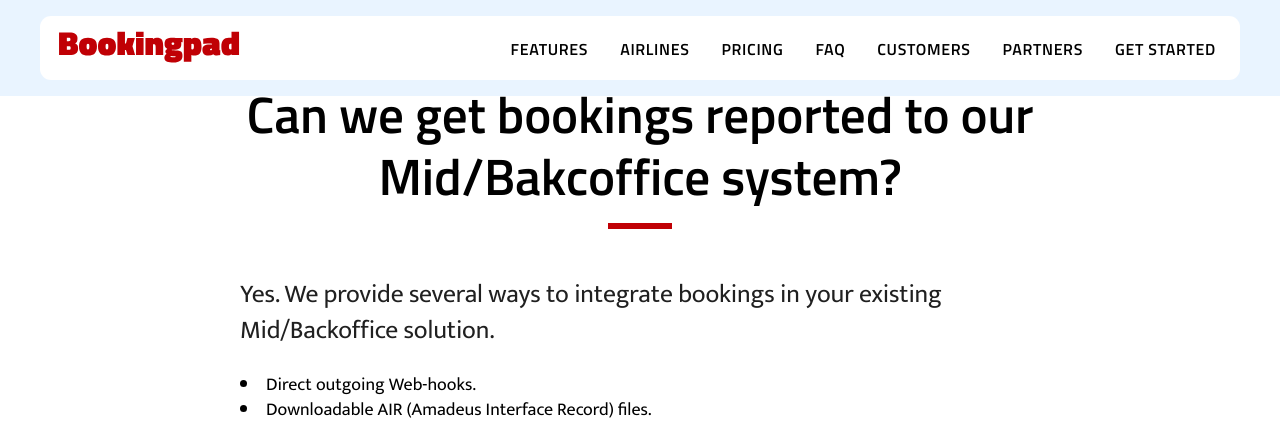
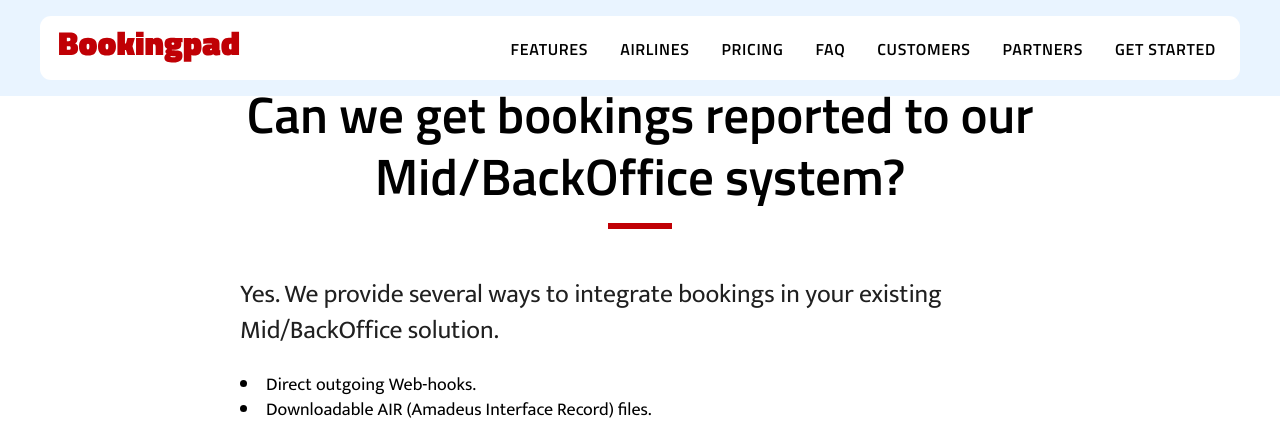
Before and after one commit to tripsimian-labs/bookingpad-web, a Jekyll site: the page built from _faqs/can-we-get-bookings-reported-to-our-mid-bakcoffice-system.md, in a window 1280 px wide. Shown: the top 426 px of the page. Built offline with Jekyll 4.4.1, drawn with Linux system fonts in a browser that asks for light colours; nearby versions of some CDN libraries; library files that are not in the unit come from our copies; a script that is not in the unit is left out.

Commit message:
Update FAQ “can-we-get-bookings-reported-to-our-mid-bakcoffice-system”

```diff
--- a/_faqs/can-we-get-bookings-reported-to-our-mid-bakcoffice-system.md
+++ b/_faqs/can-we-get-bookings-reported-to-our-mid-bakcoffice-system.md
@@ -1,15 +1,15 @@
 ---
 layout: faq
-title: Can we get bookings reported to our Mid/Bakcoffice system?
+title: Can we get bookings reported to our Mid/BackOffice system?
 short: Yes. We provide several ways to integrate bookings in your existing
-  Mid/Backoffice solution
+  Mid/BackOffice solution
 date: 2020-10-02T04:02:50.179Z
 ---
-Yes. We provide several ways to integrate bookings in your existing Mid/Backoffice solution.
+Yes. We provide several ways to integrate bookings in your existing Mid/BackOffice solution.
 
-- Direct outgoing Web-hooks.
-- Downloadable AIR (Amadeus Interface Record) files.
-- Third-parties access to our JSON API.
+* Direct outgoing Web-hooks.
+* Downloadable AIR (Amadeus Interface Record) files.
+* Third-parties access to our JSON API.
 
 See more details in [this product update](https://v2020--bookingpad.netlify.app/posts/2019-12-14-added-export-capability-for-issued-orders/).
 
```
